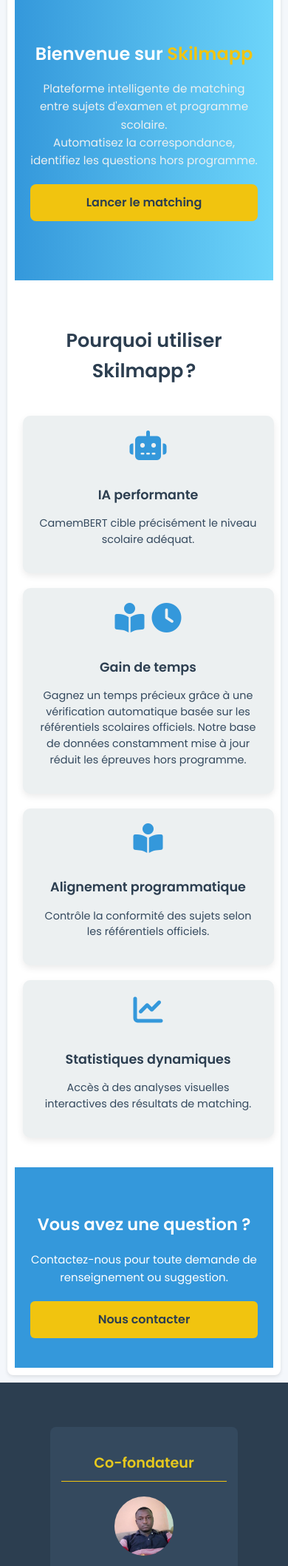
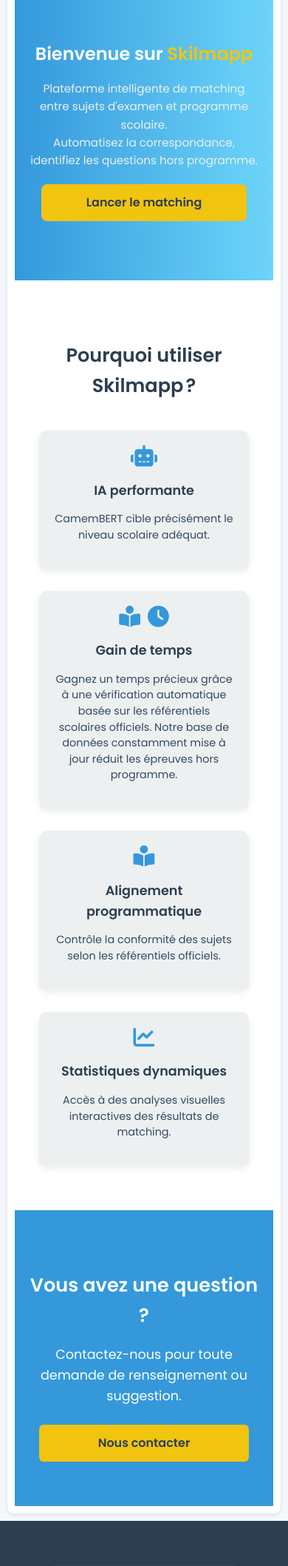
Before and after one commit to WATAT-YONDEP-STIVE-KEVIN/projet-skillmapp, a Django app: page /matching/home/ in a window 390 px wide. Shown: the part 469-2586 px from the top of the page at 74% size. Run offline with Django 3.2, Linux system fonts and the light colour scheme; a user stored in the database is signed in; some libraries are stand-ins or nearby versions.

Commit message:
deploy-commit11-

```diff
--- a/matching/static/css/accueil.css
+++ b/matching/static/css/accueil.css
@@ -1,4 +1,8 @@
 @import url('https://fonts.googleapis.com/css2?family=Poppins:wght@400;600&display=swap');
+
+* {
+  box-sizing: border-box;
+}
 
 body {
   margin: 0;
@@ -8,40 +12,25 @@ body {
   color: #2c3e50;
   font-size: 16px;
   line-height: 1.6;
+  overflow-x: hidden;
 }
 
-/* HERO SECTION */
+/* === HERO SECTION === */
 .hero {
   display: flex;
   flex-wrap: wrap;
-  justify-content: center; /* remplace space-between */
-  text-align: center;
+  justify-content: center;
   align-items: center;
-
   background: linear-gradient(to right, #3498db, #6dd5fa);
   gap: 30px;
-}
-.hero-content {
-  margin: 0 auto;
-}
-
-.hero,
-.features,
-.contact {
   padding: 60px 5%;
-}
-
-@media (max-width: 768px) {
-  .hero,
-  .features,
-  .contact {
-    padding: 40px 3%;
-  }
+  text-align: center;
 }
 
 .hero-content {
   flex: 1 1 300px;
   max-width: 500px;
+  margin: 0 auto;
 }
 
 .hero-content .title {
@@ -60,6 +49,12 @@ body {
   margin: 20px 0;
 }
 
+.cta-container {
+  display: flex;
+  justify-content: center;
+  margin-top: 20px;
+}
+
 .cta-button {
   background-color: #f1c40f;
   color: #2c3e50;
@@ -69,6 +64,7 @@ body {
   text-decoration: none;
   transition: background-color 0.3s ease;
   display: inline-block;
+  text-align: center;
 }
 
 .cta-button:hover {
@@ -80,28 +76,20 @@ body {
   text-align: center;
 }
 
-.hero-image img {
+.image-cover {
+  width: 100%;
   max-width: 100%;
   height: auto;
+  object-fit: cover;
+  display: block;
+  border-radius: 10px;
 }
 
-/* FEATURES SECTION */
-.feature-icons {
-  display: flex;
-  justify-content: center;
-  flex-wrap: wrap;
-  gap: 10px;
-  margin-bottom: 15px;
-}
-
-.feature-icons i {
-  font-size: 1.8rem;
-  color: #3498db;
-}
-
+/* === FEATURES SECTION === */
 .features {
   text-align: center;
   background-color: #fff;
+  padding: 60px 5%;
 }
 
 .features h2 {
@@ -116,6 +104,8 @@ body {
   flex-wrap: wrap;
   justify-content: center;
   gap: 30px;
+  margin: 0 auto;
+  max-width: 1200px;
 }
 
 .feature-card {
@@ -123,8 +113,8 @@ body {
   border-radius: 10px;
   padding: 30px;
   text-align: center;
+  width: 100%;
   max-width: 300px;
-  width: 100%;
   box-shadow: 0 4px 10px rgba(0, 0, 0, 0.08);
   transition: transform 0.3s, box-shadow 0.3s;
 }
@@ -134,9 +124,16 @@ body {
   box-shadow: 0 8px 16px rgba(0, 0, 0, 0.12);
 }
 
-.feature-card i {
-  font-size: 2.5rem;
+.feature-icons {
+  display: flex;
+  justify-content: center;
+  flex-wrap: wrap;
+  gap: 10px;
   margin-bottom: 15px;
+}
+
+.feature-icons i {
+  font-size: 1.8rem;
   color: #3498db;
 }
 
@@ -153,167 +150,30 @@ body {
   line-height: 1.5;
 }
 
-/* CONTACT SECTION */
+/* === CONTACT SECTION === */
 .contact {
   background-color: #3498db;
   color: white;
   text-align: center;
+  padding: 60px 5%;
 }
 
-.contact-button {
-  background-color: #f1c40f;
-  padding: 12px 24px;
-  color: #2c3e50;
-  border-radius: 6px;
-  text-decoration: none;
-  font-weight: bold;
-  display: inline-block;
+.contact h2 {
+  font-size: 2rem;
+  margin-bottom: 15px;
 }
 
-.contact-button:hover {
-  background-color: #f39c12;
+.contact p {
+  font-size: 1.1rem;
+  margin-bottom: 25px;
 }
 
-/* ======= RESPONSIVE DESIGN ======= */
-
-/* Tablettes */
-@media (max-width: 991px) {
-  .hero-content .title {
-    font-size: 2rem;
-  }
-
-  .hero-content .subtitle {
-    font-size: 1.1rem;
-  }
-
-  .features h2 {
-    font-size: 1.8rem;
-  }
-
-  .feature-card h3 {
-    font-size: 1.2rem;
-  }
-
-  .feature-card p {
-    font-size: 0.95rem;
-  }
-}
-
-/* Smartphones larges (Samsung Galaxy S, iPhone Plus, etc.) */
-@media (max-width: 768px) {
-  .hero {
-    flex-direction: column-reverse;
-    padding: 40px 6%;
-    text-align: center;
-  }
-
-  .hero-content {
-    max-width: 100%;
-  }
-
-  .hero-content .title {
-    font-size: 1.8rem;
-  }
-
-  .hero-content .subtitle {
-    font-size: 1rem;
-  }
-
-  .feature-grid {
-    flex-direction: column;
-    gap: 20px;
-  }
-
-  .features h2 {
-    font-size: 1.6rem;
-  }
-
-  .contact {
-    padding: 40px 6%;
-  }
-}
-
-/* Smartphones petits (iPhone SE, Galaxy A, etc.) */
-@media (max-width: 480px) {
-  body {
-    font-size: 15px;
-  }
-
-  .hero-content .title {
-    font-size: 1.5rem;
-  }
-
-  .hero-content .subtitle {
-    font-size: 0.95rem;
-  }
-
-  .cta-button,
-  .contact-button {
-    width: 100%;
-    padding: 12px;
-    font-size: 1rem;
-  }
-
-  .feature-card {
-    padding: 20px;
-  }
-
-  .feature-card h3 {
-    font-size: 1.1rem;
-  }
-
-  .feature-card p {
-    font-size: 0.9rem;
-  }
-}
-html, body {
-  overflow-x: hidden;
-}
-
-/* Wrapper pour centrer le bouton CTA */
-.cta-container {
-  display: flex;
-  justify-content: center;
-  margin-top: 20px;
-}
-
-#cta-button {
-  background-color: #f1c40f;
-  color: #2c3e50;
-  padding: 14px 24px;
-  border-radius: 8px;
-  font-weight: bold;
-  text-decoration: none;
-  transition: background-color 0.3s ease;
-  display: inline-block;
-  text-align: center;
-}
-
-#cta-button:hover {
-  background-color: #f39c12;
-}
-
-/* Responsive : smartphone (centrage + largeur adaptative) */
-@media (max-width: 480px) {
-  .cta-container {
-    justify-content: center;
-  }
-
-  #cta-button {
-    width: 90%;
-    max-width: 300px;
-    font-size: 1rem;
-  }
-}
-
-/* Wrapper pour centrer le bouton Contact */
 .contact-button-container {
   display: flex;
   justify-content: center;
   margin-top: 20px;
 }
 
-/* Bouton contact */
 .contact-button {
   background-color: #f1c40f;
   padding: 12px 24px;
@@ -330,30 +190,108 @@ html, body {
   background-color: #f39c12;
 }
 
-/* Responsive : smartphone (centrage + largeur adaptative) */
+/* === MEDIA QUERIES === */
+
+/* TABLETTES */
+@media (max-width: 991px) {
+  .hero-content .title {
+    font-size: 2rem;
+  }
+
+  .hero-content .subtitle {
+    font-size: 1.1rem;
+  }
+
+  .features h2,
+  .contact h2 {
+    font-size: 1.8rem;
+  }
+
+  .feature-card h3 {
+    font-size: 1.2rem;
+  }
+
+  .feature-card p {
+    font-size: 0.95rem;
+  }
+}
+
+/* SMARTPHONES LARGES */
+@media (max-width: 768px) {
+  .hero {
+    flex-direction: column-reverse;
+    padding: 40px 6%;
+  }
+
+  .hero-content {
+    max-width: 100%;
+  }
+
+  .hero-content .title {
+    font-size: 1.8rem;
+  }
+
+  .hero-content .subtitle {
+    font-size: 1rem;
+  }
+
+  .features h2,
+  .contact h2 {
+    font-size: 1.6rem;
+  }
+
+  .feature-grid {
+    flex-direction: column;
+    align-items: center;
+  }
+
+  .feature-card {
+    max-width: 320px;
+    width: 90%;
+    margin: 0 auto;
+  }
+}
+
+/* SMARTPHONES PETITS */
 @media (max-width: 480px) {
+  body {
+    font-size: 15px;
+  }
+
+  .hero-content .title {
+    font-size: 1.5rem;
+  }
+
+  .hero-content .subtitle {
+    font-size: 0.95rem;
+  }
+
+  .cta-button,
+  .contact-button {
+    width: 90%;
+    max-width: 300px;
+    font-size: 1rem;
+    padding: 12px;
+  }
+
+  .feature-card {
+    padding: 20px;
+    max-width: 320px;
+  }
+
+  .feature-card h3 {
+    font-size: 1.1rem;
+  }
+
+  .feature-card p {
+    font-size: 0.9rem;
+  }
+
   .contact-button-container {
     justify-content: center;
   }
 
-  .contact-button {
-    width: 90%;
-    max-width: 300px;
-    font-size: 1rem;
-  }
-}
-.image-cover {
-  width: 100%;
-  max-width: 100%;
-  height: auto;
-  object-fit: cover;
-  display: block;
-  border-radius: 10px;
-}
-@media (max-width: 480px) {
   .image-cover {
-    width: 100%;
-    height: auto;
     border-radius: 8px;
   }
 }
--- a/matching/templates/matchs/dashboard.html
+++ b/matching/templates/matchs/dashboard.html
@@ -12,11 +12,11 @@
     <!-- Section graphique -->
     <div class="charts">
         <div class="chart-box">
-            <h2>Répartition des niveaux prédits</h2>
+            <h3>Répartition des niveaux prédits</h3>
             <canvas id="pieChart"></canvas>
         </div>
         <div class="chart-box">
-            <h2>Matchings par année</h2>
+            <h3>Matchings par année</h3>
             <canvas id="barChart"></canvas>
         </div>
     </div>
@@ -30,7 +30,7 @@
 
     <!-- Tableau des historiques -->
     <div class="history-table">
-        <h2>Historique des sujets analysés</h2>
+        <h3>Historique des sujets analysés</h3>
         <table>
             <thead>
                 <tr>
```
Also changed, not shown: matching/static/css/dashboard.css (+24 -11 lines).
